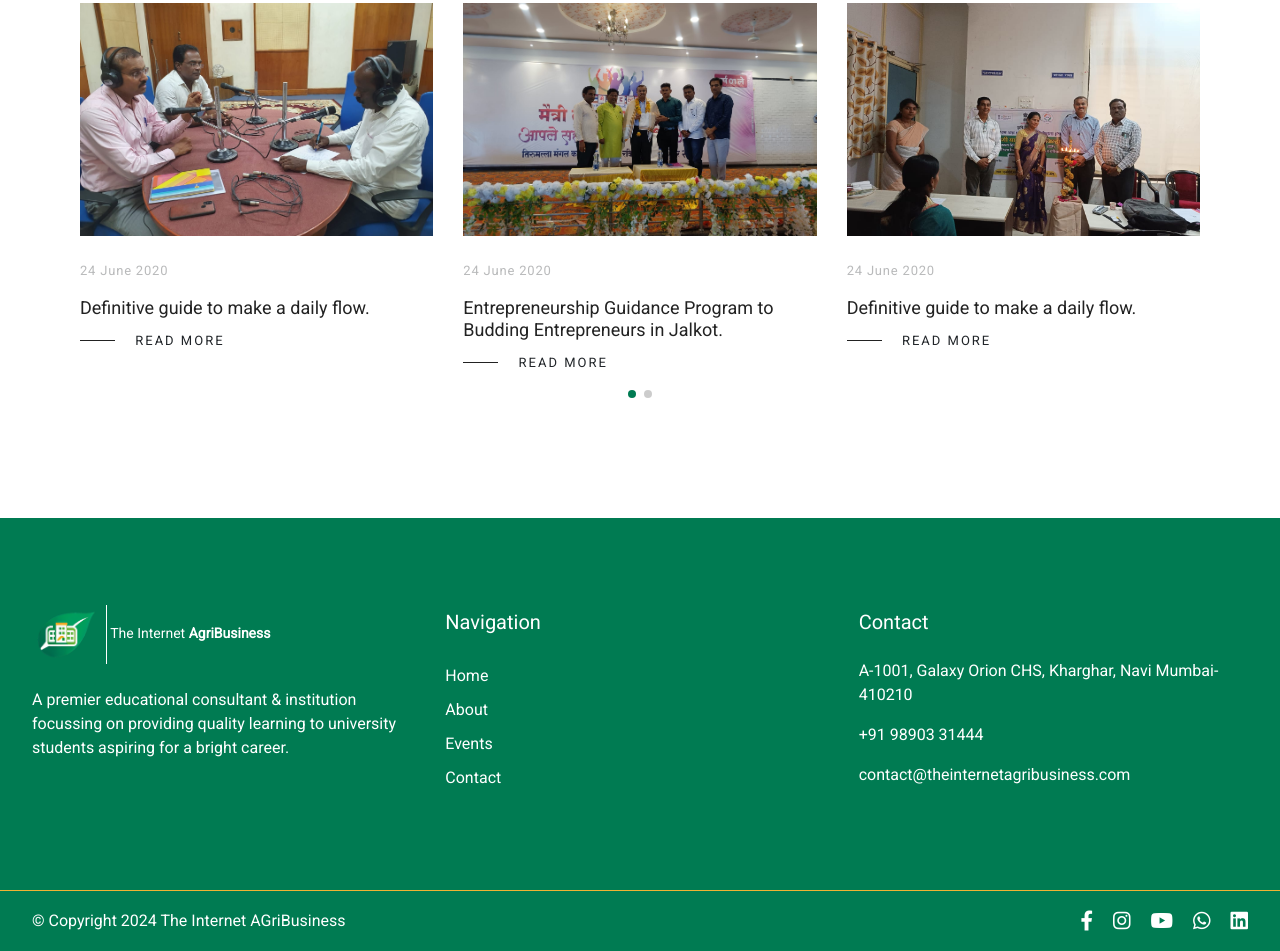
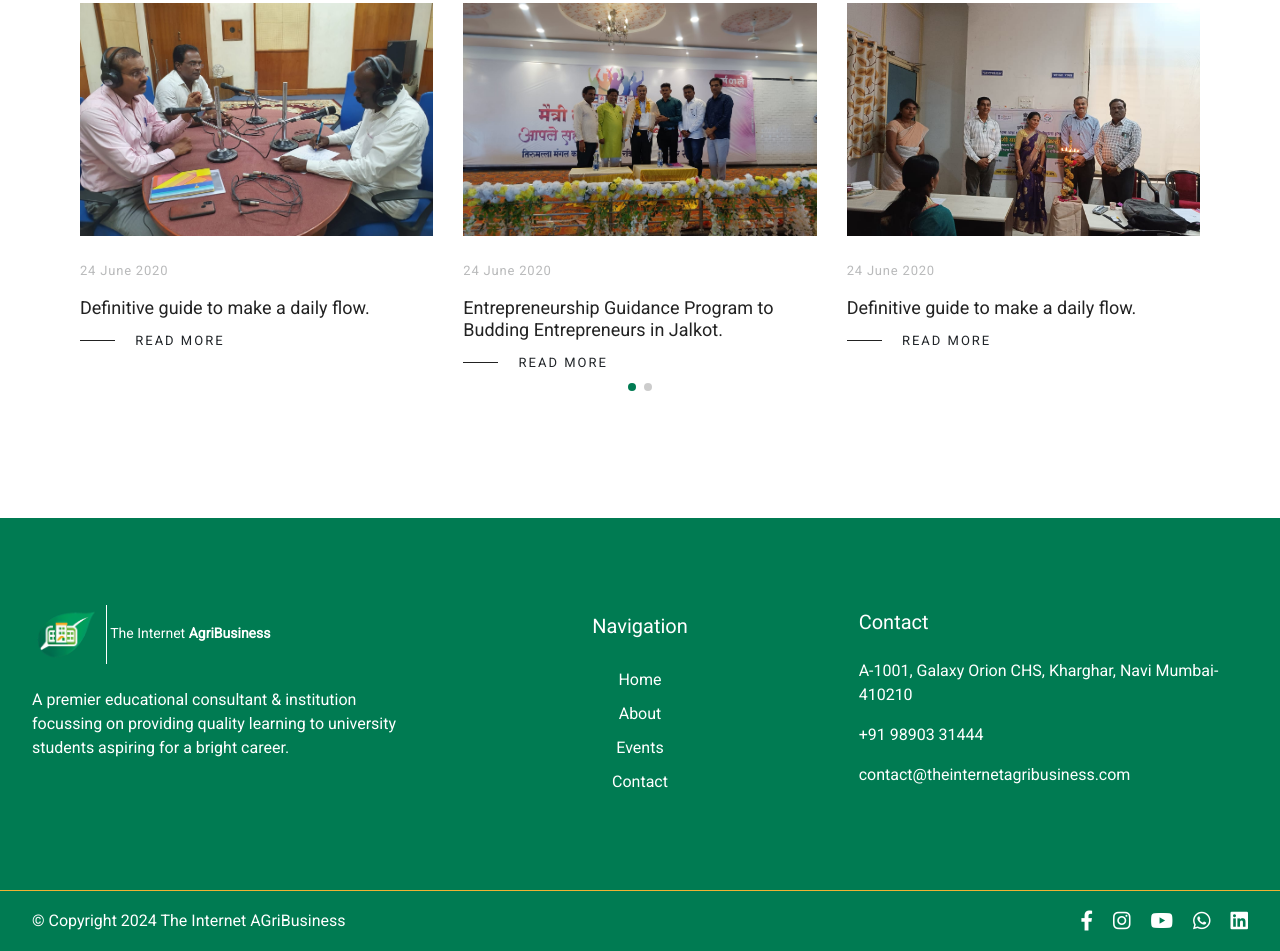
Before and after one commit to nishabukke/agribusiness, a plain HTML site: page index.html in a window 1280 px wide. Shown: the part 5342-6293 px from the top of the page. Drawn offline with nearby package versions, Linux system fonts and the light colour scheme; animation ran at ten frames a second.

Commit message:
style changed

```diff
--- a/index.html
+++ b/index.html
@@ -9,7 +9,8 @@
       <!-- Link Swiper's CSS -->
     <link rel="stylesheet" href="https://cdn.jsdelivr.net/npm/swiper@11/swiper-bundle.min.css" />
     <link rel="stylesheet" href="style.css">
-    <title>Document</title>
+    <link rel="shortcut icon" href="images/logo.ico" type="image/x-icon">
+    <title>The Internet AgriBusiness</title>
 </head>
 <body>
 
@@ -773,7 +774,7 @@
                         </div>
                         <p class="mt-4">A premier educational consultant & institution focussing on providing quality learning to university students aspiring for a bright career.</p>
                     </div>
-                    <div class="col-lg-4 col-md-4 col-sm-12 col-12">
+                    <div class="col-lg-4 col-md-4 col-sm-12 col-12 footer-navigation">
                         <h4>Navigation</h4>
                         <ul>
                             <li><a href="index.html">Home</a></li>
--- a/pages.css
+++ b/pages.css
@@ -900,7 +900,7 @@ ul.meta{
 }
 
 .swiper-horizontal>.swiper-pagination-bullets, .swiper-pagination-bullets.swiper-pagination-horizontal{
-    bottom: -7px;
+    bottom: 0px;
 }
 
 .swiper-pagination-bullet-active{
@@ -950,6 +950,15 @@ ul.meta{
 
 .footer-section ul li{
     padding: 5px 0px;
+}
+
+
+.footer-navigation{
+    display: flex;
+    flex-direction: column;
+    align-items: center;
+    justify-content: center;
+    text-align: center;
 }
 
 
--- a/style.css
+++ b/style.css
@@ -811,7 +811,7 @@ ul.meta{
 }
 
 .swiper-horizontal>.swiper-pagination-bullets, .swiper-pagination-bullets.swiper-pagination-horizontal{
-    bottom: -7px;
+    bottom: 0px;
 }
 
 .swiper-pagination-bullet-active{
@@ -856,6 +856,14 @@ ul.meta{
 
 .footer-section ul li{
     padding: 5px 0px;
+}
+
+.footer-navigation{
+    display: flex;
+    flex-direction: column;
+    align-items: center;
+    justify-content: center;
+    text-align: center;
 }
 
 .contact-footer-content p:hover{
```
Also changed, not shown: about.html (+3 -2 lines), contact.html (+3 -2 lines), event.html (+3 -2 lines), images/logo.ico (added).
